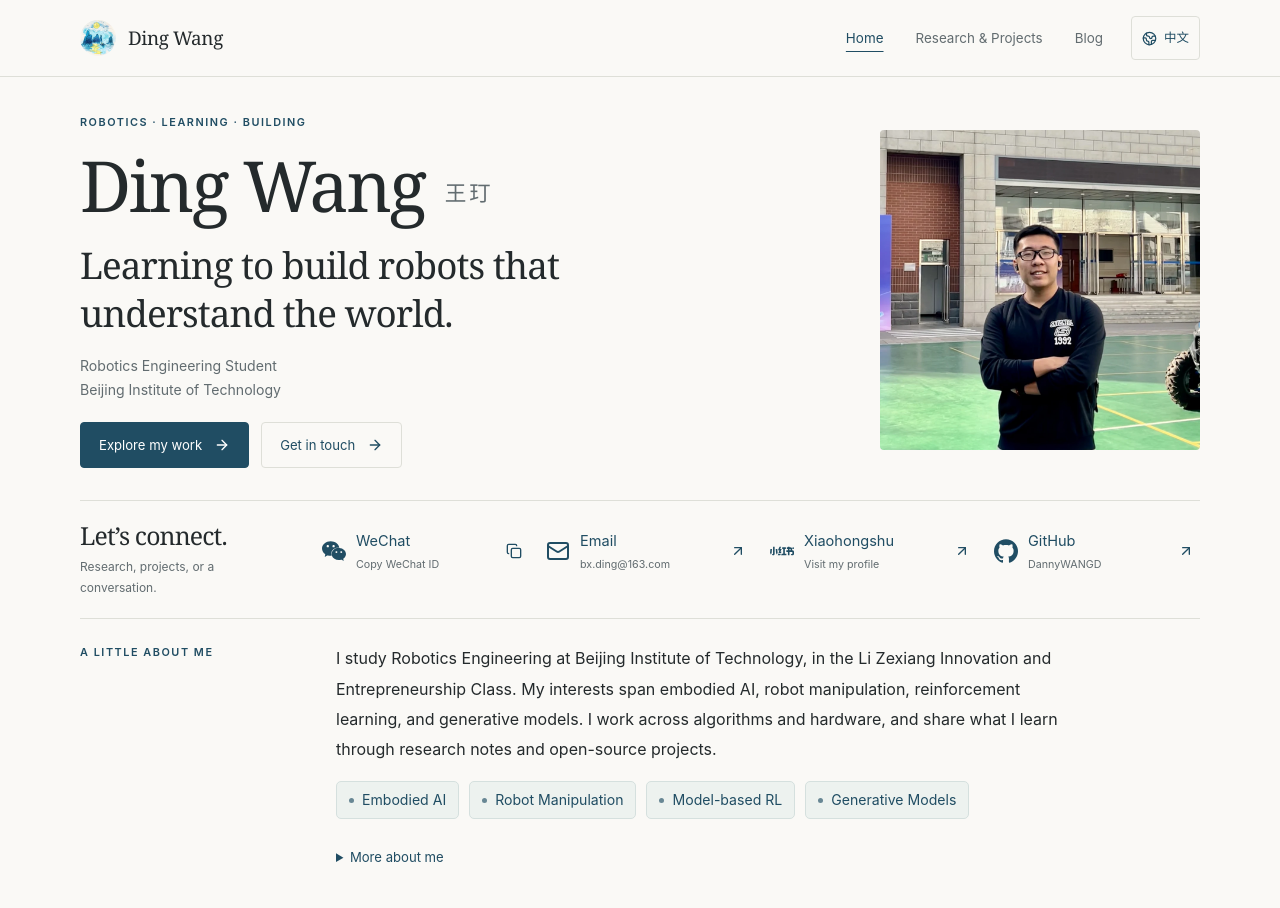
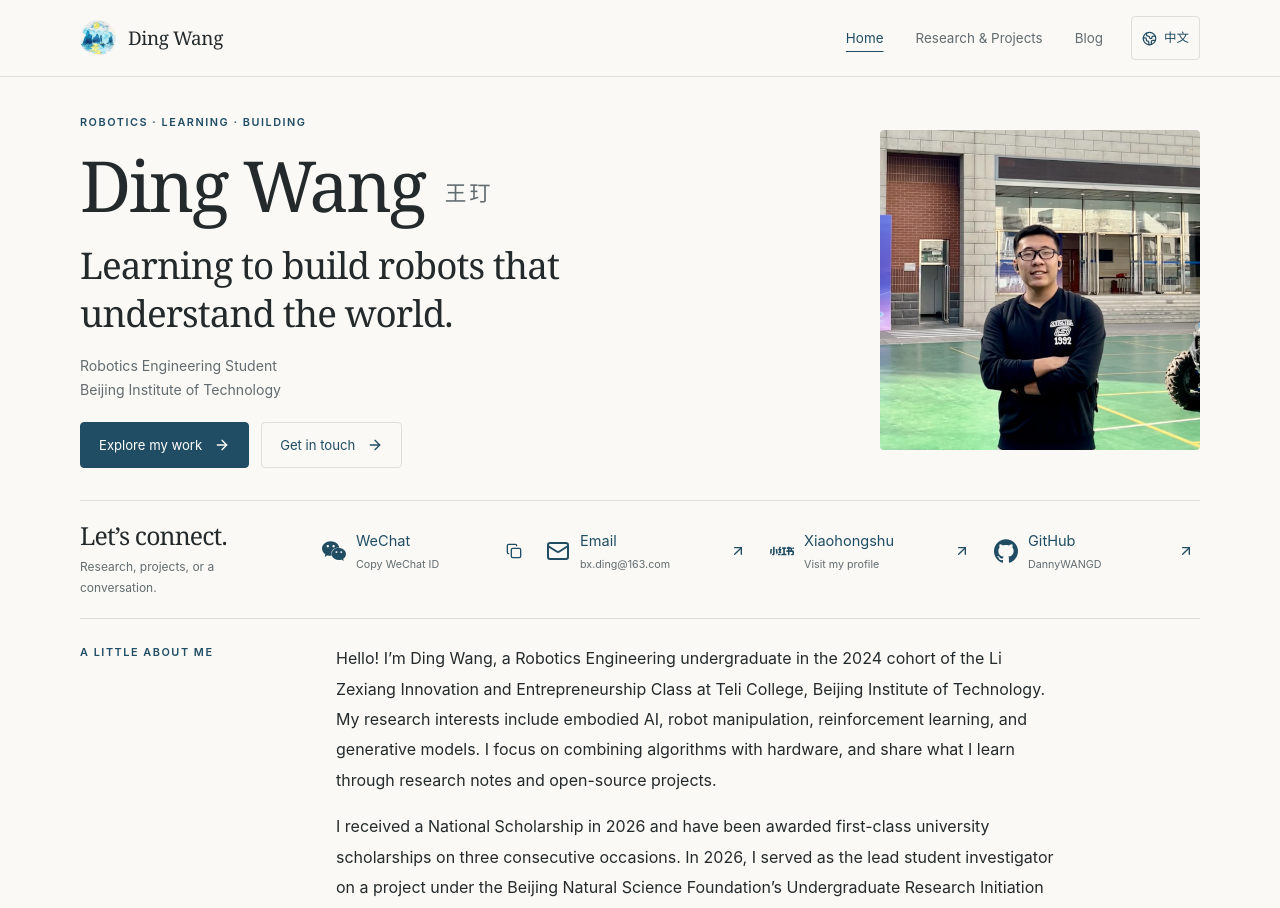
Before and after one commit to DannyWANGD/DannyWANGD.github.io, a React (Vite) app: page / in a window 1280 px wide. Shown: the top 908 px of the page. Built offline with nearby package versions, Linux system fonts and the light colour scheme.

Commit message:
feat: show complete bilingual biography and update research interests

```diff
--- a/src/data/profile.json
+++ b/src/data/profile.json
@@ -5,8 +5,11 @@
   "institution": "Beijing Institute of Technology",
   "college": "Teli College · Li Zexiang Innovation and Entrepreneurship Class",
   "headline": "Learning to build robots that understand the world.",
-  "bio": "I study Robotics Engineering at Beijing Institute of Technology, in the Li Zexiang Innovation and Entrepreneurship Class. My interests span embodied AI, robot manipulation, reinforcement learning, and generative models. I work across algorithms and hardware, and share what I learn through research notes and open-source projects.",
-  "bioChinese": "我是王玎，北京理工大学特立书院机器人工程（李泽湘双创班）2024 级本科生，学业成绩优异，2026年获国家奖学金，连续三次获评校级一等奖学金。科研竞赛成果丰硕，2026年作为第一负责人主持北京市自然科学基金本科生启研计划项目，获5万元资助；累计斩获ROBOCON国一、挑战杯国二、数模国赛国二、美赛M奖等国家级以上奖项8项；主持校级大创项目2项、国创市创项目1项。学生工作履职得力，建设运营“李泽湘双创班创新实践基地”，组织深圳科创实践、杭州具身智能调研等多项班级实践活动。获评校级优秀学生、院级优秀团员、优秀朋辈导师等荣誉，综合素养全面。",
+  "bio": [
+    "Hello! I’m Ding Wang, a Robotics Engineering undergraduate in the 2024 cohort of the Li Zexiang Innovation and Entrepreneurship Class at Teli College, Beijing Institute of Technology. My research interests include embodied AI, robot manipulation, reinforcement learning, and generative models. I focus on combining algorithms with hardware, and share what I learn through research notes and open-source projects.",
+    "I received a National Scholarship in 2026 and have been awarded first-class university scholarships on three consecutive occasions. In 2026, I served as the lead student investigator on a project under the Beijing Natural Science Foundation’s Undergraduate Research Initiation Program, with RMB 50,000 in funding. I have received eight competition awards at the national level or above, including a ROBOCON National First Prize, a Challenge Cup National Second Prize, a CUMCM National Second Prize, and an MCM/ICM Meritorious Winner award (M Award). I have also led two university-level student innovation projects and one national/municipal-level student innovation project.",
+    "My student leadership work includes developing and operating the Innovation Practice Base for the Li Zexiang Innovation and Entrepreneurship Class, and organizing class activities such as innovation-focused practical activities in Shenzhen and field visits to study embodied AI in Hangzhou. My honors include a university-level Outstanding Student award, a college-level Outstanding Youth League Member award, and an Outstanding Peer Mentor award, reflecting my development across academic work, research, and student leadership."
+  ],
   "avatar": "/images/avatar.webp",
   "avatarAlt": "蓝色山水与月光的水彩画，Ding Wang 的个人标识",
   "heroImage": "/images/home-portrait.webp",
@@ -16,8 +19,8 @@
   "interests": [
     "Embodied AI",
     "Robot Manipulation",
-    "Model-based RL",
-    "Generative Models"
+    "Reinforcement Learning",
+    "Diffusion-based Generative Models"
   ],
   "social": {
     "github": "https://github.com/DannyWANGD",
@@ -45,22 +48,24 @@
   ],
   "translations": {
     "en": {
-      "heroImageAlt": "Ding Wang at a robotics competition venue.",
-      "bioLong": "I am Ding Wang, a Robotics Engineering undergraduate in the 2024 cohort of the Li Zexiang Innovation and Entrepreneurship Class at Teli College, Beijing Institute of Technology. My strong academic record includes a National Scholarship in 2026 and three consecutive first-class university scholarships. In 2026, I led a project under the Beijing Natural Science Foundation’s Undergraduate Research Initiation Program as its lead student investigator, with RMB 50,000 in funding. I have received eight competition awards at the national level or above, including a ROBOCON National First Prize, a Challenge Cup National Second Prize, a CUMCM National Second Prize, and an MCM/ICM Meritorious Winner award. I have also led two university-level student innovation projects and one project at the national/municipal level. My student leadership work includes developing and operating the Innovation Practice Base for the Li Zexiang Innovation and Entrepreneurship Class, and organizing class activities such as innovation and technology visits in Shenzhen and field visits to study embodied AI in Hangzhou. My honors include a university-level Outstanding Student award, a college-level Outstanding Youth League Member award, and an Outstanding Peer Mentor award, reflecting my development across academic work, research, and student leadership."
+      "heroImageAlt": "Ding Wang at a robotics competition venue."
     },
     "zh-CN": {
       "title": "机器人工程本科生",
       "institution": "北京理工大学",
       "college": "特立书院 · 李泽湘双创班",
       "headline": "学习构建能够理解世界的机器人。",
-      "bio": "我就读于北京理工大学机器人工程专业李泽湘双创班，研究兴趣包括具身智能、机器人操作、强化学习与生成模型。我关注算法与硬件的结合，并通过研究笔记和开源项目分享学习与实践。",
-      "bioLong": "我是王玎，北京理工大学特立书院机器人工程（李泽湘双创班）2024 级本科生，学业成绩优异，2026年获国家奖学金，连续三次获评校级一等奖学金。科研竞赛成果丰硕，2026年作为第一负责人主持北京市自然科学基金本科生启研计划项目，获5万元资助；累计斩获ROBOCON国一、挑战杯国二、数模国赛国二、美赛M奖等国家级以上奖项8项；主持校级大创项目2项、国创市创项目1项。学生工作履职得力，建设运营“李泽湘双创班创新实践基地”，组织深圳科创实践、杭州具身智能调研等多项班级实践活动。获评校级优秀学生、院级优秀团员、优秀朋辈导师等荣誉，综合素养全面。",
+      "bio": [
+        "Hello! 我是王玎，北京理工大学特立书院机器人工程（李泽湘双创班）2024 级本科生，研究兴趣包括具身智能、机器人操作、强化学习与生成模型。我关注算法与硬件的结合，并通过研究笔记和开源项目分享学习与实践。",
+        "学业成绩优异，2026年获国家奖学金，连续三次获评校级一等奖学金。科研竞赛成果丰硕，2026年作为第一负责人主持北京市自然科学基金本科生启研计划项目，获5万元资助；累计斩获ROBOCON国一、挑战杯国二、数模国赛国二、美赛M奖等国家级以上奖项8项；主持校级大创项目2项、国创市创项目1项。",
+        "学生工作履职得力，建设运营“李泽湘双创班创新实践基地”，组织深圳科创实践、杭州具身智能调研等多项班级实践活动。获评校级优秀学生、院级优秀团员、优秀朋辈导师等荣誉，综合素养全面。"
+      ],
       "heroImageAlt": "Ding Wang 在机器人比赛场地的个人照片",
       "interests": [
         "具身智能",
         "机器人操作",
-        "基于模型的强化学习",
-        "生成模型"
+        "强化学习",
+        "扩散生成模型"
       ],
       "education": [
         {
--- a/src/i18n/messages.ts
+++ b/src/i18n/messages.ts
@@ -8,7 +8,7 @@ const en = {
   },
   home: {
     eyebrow: 'Robotics · Learning · Building', explore: 'Explore my work', contact: 'Get in touch',
-    about: 'About me', aboutEyebrow: 'A little about me', interests: 'Research interests', more: 'More about me',
+    about: 'About me', aboutEyebrow: 'A little about me', interests: 'Research interests',
     practice: '01 / In practice', selectedWork: 'Selected work', browseReports: 'Browse engineering reports',
     recognition: '02 / Recognition', honors: 'Honors & awards', notes: '03 / Working things out',
     selectedPosts: 'Selected posts', background: '04 / Background', education: 'Education',
@@ -66,7 +66,7 @@ const zh: Messages = {
   },
   home: {
     eyebrow: '机器人 · 学习 · 创造', explore: '浏览我的项目', contact: '与我联系',
-    about: '关于我', aboutEyebrow: '关于我', interests: '研究兴趣', more: '更多个人介绍',
+    about: '关于我', aboutEyebrow: '关于我', interests: '研究兴趣',
     practice: '01 / 探索与实践', selectedWork: '精选项目', browseReports: '浏览工程报告',
     recognition: '02 / 荣誉与认可', honors: '荣誉与奖项', notes: '03 / 研究与思考',
     selectedPosts: '精选文章', background: '04 / 求学经历', education: '教育背景',
--- a/src/index.css
+++ b/src/index.css
@@ -77,15 +77,13 @@ img { display: block; max-width: 100%; }
 .contact-feedback { grid-column: 2; color: var(--accent); font-size: .78rem; overflow-wrap: anywhere; }
 .contact-feedback:empty { display: none; }
 .intro-section { display: grid; grid-template-columns: 220px minmax(0, 1fr); gap: 36px; border-top: 1px solid var(--line); padding-top: 24px; }
+.intro-section > div { max-width: 730px; min-width: 0; }
 .intro-copy { max-width: 730px; font-size: 1rem; line-height: 1.9; }
+.intro-copy + .intro-copy { margin-top: 16px; }
 .research-interests { display: flex; flex-wrap: wrap; gap: 10px; list-style: none; padding: 0; margin: 16px 0 0; }
 .research-interests li { display: inline-flex; align-items: center; gap: 8px; padding: 7px 12px; border: 1px solid #d5e0de; border-radius: 5px; background: #edf2ef; color: var(--accent); font-size: .88rem; line-height: 1.6; }
 .research-interests li::before { content: ''; width: 5px; height: 5px; flex-shrink: 0; border-radius: 50%; background: currentColor; opacity: .65; }
-.about-details { color: var(--muted); font-size: .82rem; margin-top: 16px; }
-.about-details summary, .toc-mobile summary { width: fit-content; cursor: pointer; padding-block: 11px; min-height: 44px; color: var(--accent); }
-.about-details > div { max-width: 730px; padding-block: 12px; }
-.about-details p + p { margin-top: 12px; }
-.bio-chinese { font-size: .94rem; line-height: 1.95; }
+.toc-mobile summary { width: fit-content; cursor: pointer; padding-block: 11px; min-height: 44px; color: var(--accent); }
 .page-section { margin-top: 80px; }
 .home-page .page-section { margin-top: 44px; }
 .section-heading { display: flex; justify-content: space-between; align-items: end; gap: 16px; margin-bottom: 28px; }
--- a/src/pages/Home.tsx
+++ b/src/pages/Home.tsx
@@ -36,14 +36,10 @@ export default function Home() {
     <section className="intro-section" aria-label={t.home.about}>
       <p className="eyebrow">{t.home.aboutEyebrow}</p>
       <div>
-        <p className="intro-copy">{profile.bio}</p>
+        {profile.bio.map((paragraph, index) => <p className="intro-copy" key={index}>{paragraph}</p>)}
         <ul className="research-interests" aria-label={t.home.interests}>
           {profile.interests.map(interest => <li key={interest}>{interest}</li>)}
         </ul>
-        <details className="about-details">
-          <summary>{t.home.more}</summary>
-          <div><p className="bio-chinese">{profile.bioLong}</p></div>
-        </details>
       </div>
     </section>
     {projects.length > 0 && <section className="page-section" id="selected-work"><div className="section-heading"><div><p className="eyebrow">{t.home.practice}</p><h2>{t.home.selectedWork}</h2></div><Link className="text-link" to="/publications">{t.common.allProjects} <ArrowRight size={16} /></Link></div>{projects.slice(0, 3).map((project, index) => <ProjectCard key={project.id} project={project} index={index} />)}{reportCount > 0 && <Link className="text-link reports-entry" to="/publications#engineering-reports">{t.home.browseReports} · {reportCount} PDFs <ArrowRight size={16} aria-hidden="true" /></Link>}</section>}
```
Also changed, not shown: 2 other files (tests, documents, lock files or other folders).
